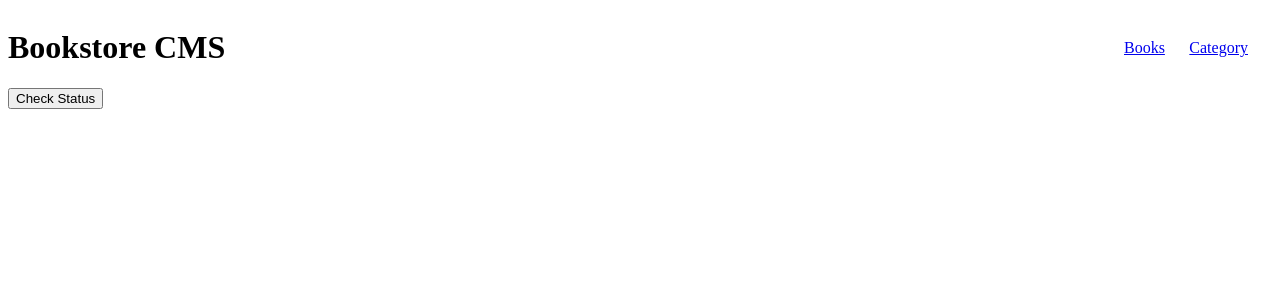
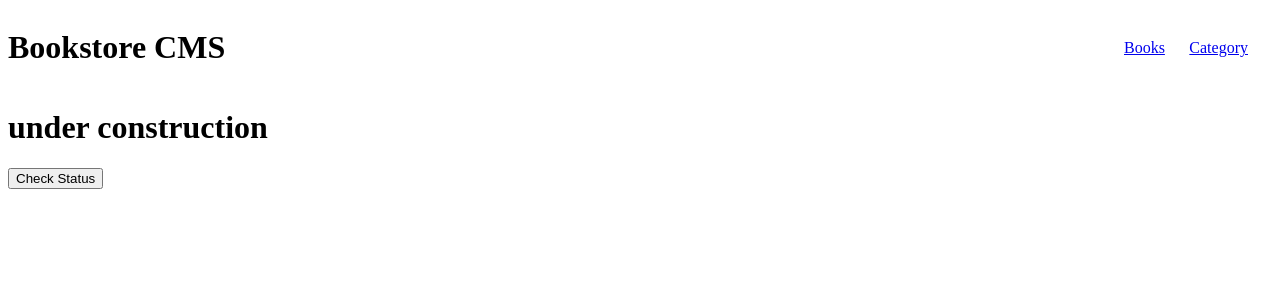
Before and after one commit to BonkeGcobo/BookStore2, a React (Create React App) app: page /Categories in a window 1280 px wide. Shown: the top 300 px of the page. Built offline with nearby package versions, Linux system fonts and the light colour scheme.

Commit message:
Add category redux

```diff
--- a/src/components/Category/Category.js
+++ b/src/components/Category/Category.js
@@ -3,10 +3,11 @@ import { checkStatus } from '../../redux/categories/categories';
 
 function Category() {
   const dispatch = useDispatch();
-  dispatch(checkStatus());
+  const actionObj = dispatch(checkStatus());
   return (
     <div>
-      <button type="submit">Check Status</button>
+      <h1>{actionObj.text}</h1>
+      <button type="button">Check Status</button>
     </div>
   );
 }
--- a/src/redux/categories/categories.js
+++ b/src/redux/categories/categories.js
@@ -3,12 +3,13 @@ const intialState = [];
 
 export const checkStatus = () => ({
   type: CHECK_CATEGORY,
+  text: 'under construction',
 });
 
 const categoryReducer = (state = intialState, action) => {
   switch (action.payload) {
     case CHECK_CATEGORY:
-      return ('Under Construction');
+      return (action.text);
     default:
       return state;
   }
```
